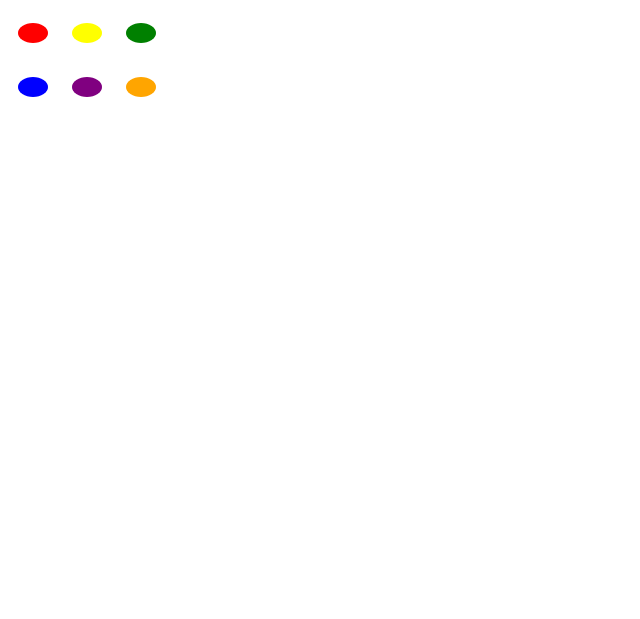
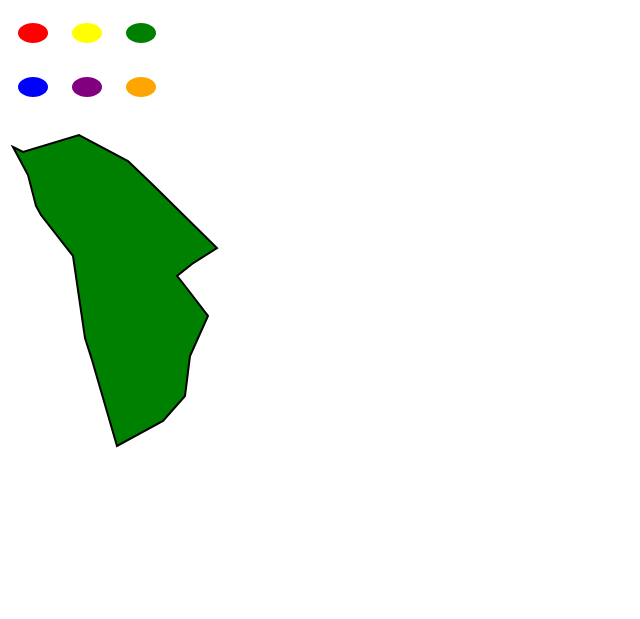
Before and after one commit to jake-bladt/svgscratch, a plain HTML site: page 001-html/index.html in a window 1280 px wide. Shown: the whole page, without its empty margins (0-640 px from the left). Drawn offline with Linux system fonts and the light colour scheme.

Commit message:
+irregular polygon

```diff
--- a/001-html/index.html
+++ b/001-html/index.html
@@ -14,6 +14,7 @@
       <ellipse cx="25" cy="25" rx="15" ry="10" fill="green"/>
     </svg>
     <br/>
+
     <svg height="50" width="50">
       <ellipse cx="25" cy="25" rx="15" ry="10" fill="blue"/>
     </svg>
@@ -23,5 +24,31 @@
     <svg height="50" width="50">
       <ellipse cx="25" cy="25" rx="15" ry="10" fill="orange"/>
     </svg>
+    <br/>
+
+    <svg height="500" width="800">
+      <polygon fill="green" stroke="black" stroke-width="2"
+        points="05,31
+                15,36
+                71,19
+                120,45
+                145,69
+                209,132
+                184,148
+                169,160
+                174,166
+                200,200
+                182,240
+                177,280
+                155,305
+                109,330
+                84,244
+                77,222
+                65,140
+                33,99
+                28,90
+                20,59"
+    </svg>
+
   </body>
 </html>
```
